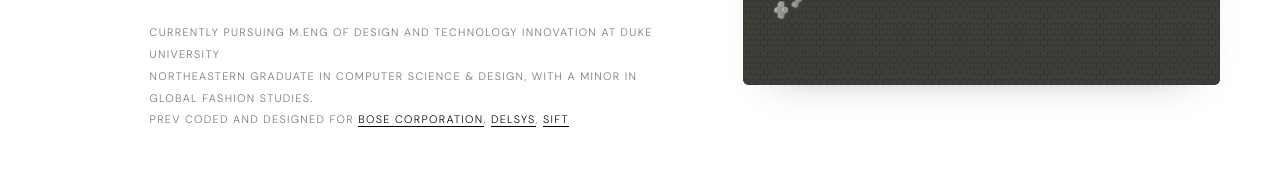
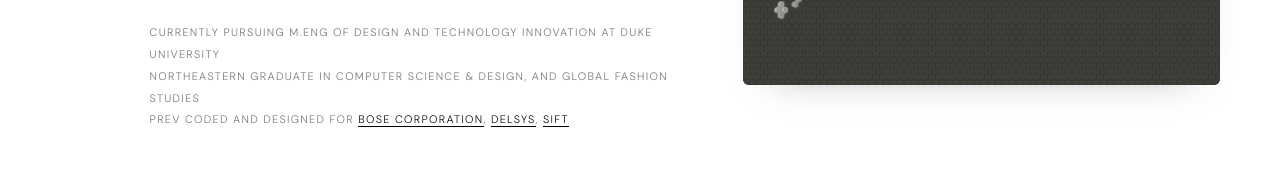
Before and after one commit to rachhel/Website-Portfolio, a website: page index.html in a window 1280 px wide. Shown: the part 542-723 px from the top of the page. Drawn offline with nearby package versions, Linux system fonts and the light colour scheme; animation ran at ten frames a second.

Commit message:
changing line

```diff
--- a/index.html
+++ b/index.html
@@ -723,8 +723,7 @@
               Currently pursuing M.Eng of Design and Technology Innovation at
               Duke University
               <br />
-              Northeastern graduate in Computer Science &amp; Design, with a
-              minor in Global Fashion Studies.
+              Northeastern graduate in Computer Science &amp; Design, and Global Fashion Studies
               <br />
               Prev coded and designed for
               <a
```
